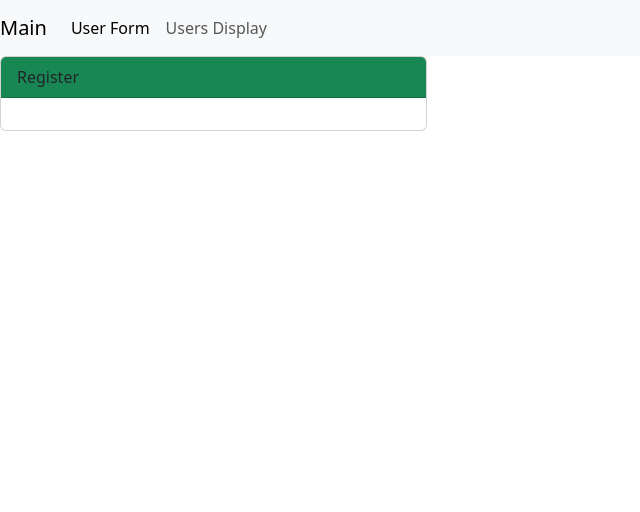
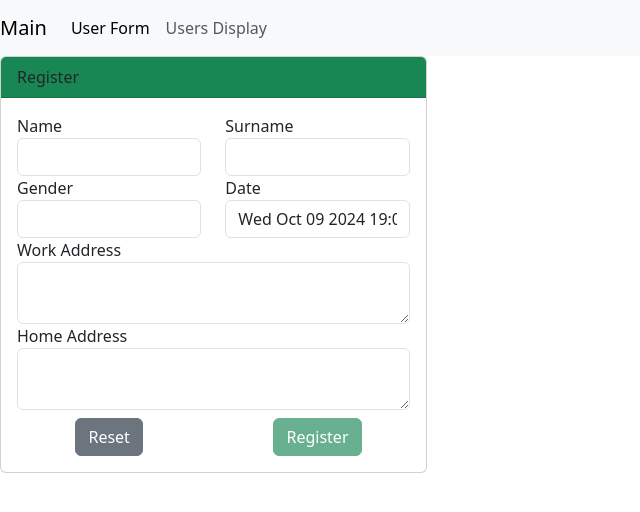
Before and after one commit to dimostant/SpringBoot-Angular-Interview-App, an Angular app in the folder frontend/: page /UserForm in a window 1280 px wide. Shown: the top 512 px of the page, without its empty margins (0-640 px from the left). Built offline with nearby package versions, Linux system fonts and the light colour scheme.

Commit message:
move logic from app component to user form

```diff
--- a/frontend/src/app/user-form/user-form.component.html
+++ b/frontend/src/app/user-form/user-form.component.html
@@ -4,16 +4,16 @@
       Register
     </div>
     <div class="card-body">
-      <!-- <form [formGroup]="userForm">
+      <form [formGroup]="userForm">
         <div class="row">
           <div class="col-6">
             <label for="">Name</label>
             <input type="text" formControlName="name" class="form-control">
             <div class="text-danger">
               @if(userForm.controls['name'].touched && userForm.controls['name'].errors?.['required']) {
-                <small class="text-danger">Name is required</small> -->
+                <small class="text-danger">Name is required</small>
                 <!-- <span></span> -->
-              <!-- }
+              }
             </div>
           </div>
           <div class="col-6">
@@ -64,7 +64,7 @@
             }
           </div>
         </div>
-      </form> -->
+      </form>
     </div>
   </div>
 </div>
--- a/frontend/src/app/user-form/user-form.component.ts
+++ b/frontend/src/app/user-form/user-form.component.ts
@@ -1,12 +1,73 @@
 import { Component } from '@angular/core';
+
+import { FormControl, FormGroup, ReactiveFormsModule, Validators } from '@angular/forms';
+import { User } from '../user';
 
 @Component({
   selector: 'app-user-form',
   standalone: true,
-  imports: [],
+  imports: [
+    ReactiveFormsModule,
+  ],
   templateUrl: './user-form.component.html',
   styleUrl: './user-form.component.scss'
 })
 export class UserFormComponent {
 
+  userObj: User = new User( null, '', '', '', new Date(), '', '');
+  userList: User[] = [];
+  userForm: FormGroup = new FormGroup({});
+
+  constructor() {
+    this.createForm();
+  }
+
+  createForm() {
+    this.userForm = new FormGroup({
+      id:           new FormControl(this.userObj.id),
+      name:         new FormControl(this.userObj.name, [Validators.required]),
+      surname:      new FormControl(this.userObj.surname,[Validators.required]),
+      gender:       new FormControl(this.userObj.gender),
+      birthDate:    new FormControl(this.userObj.birthDate,[Validators.required]),
+      workAddress:  new FormControl(this.userObj.workAddress,[Validators.required]),
+      homeAddress:  new FormControl(this.userObj.homeAddress)
+    });
+  }
+
+  onSave() {
+    const oldData = localStorage.getItem('userData');
+    if (oldData != null) {
+      const parseData = JSON.parse(oldData);
+      this.userForm.controls['id'].setValue(parseData.length + 1);
+      this.userList.unshift(this.userForm.value);
+    } else {
+      this.userList.unshift(this.userForm.value);
+    }
+    localStorage.setItem('userData', JSON.stringify(this.userList));
+    this.onReset();
+  }
+
+  onEdit(user: User) {
+    this.userObj = user;
+    this.createForm();
+  }
+
+  onUpdate() {
+    const record = this.userList.find((x) => x.id == this.userForm.controls['id'].value);
+    if (record != undefined) {
+      record.name = this.userForm.controls['name'].value;
+      record.surname = this.userForm.controls['surname'].value;
+      //other fields
+    }
+    localStorage.setItem('userData', JSON.stringify(this.userList));
+    this.userObj = new User( null, '', '', '', new Date(), '', '');
+    this.createForm();
+  }
+
+  onReset() {
+    this.userObj = new User( null, '', '', '', new Date(), '', '');
+    this.createForm();
+  }
+
+
 }
```
